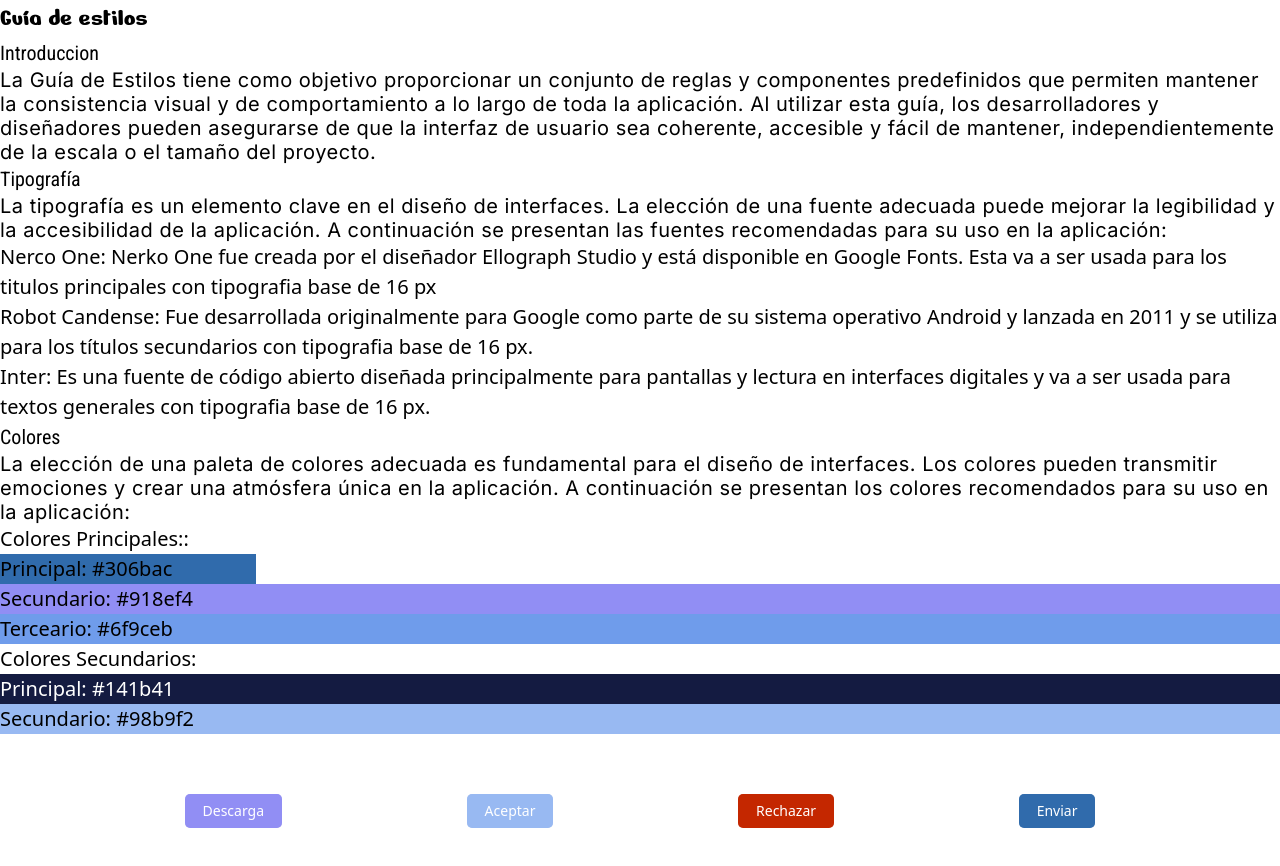
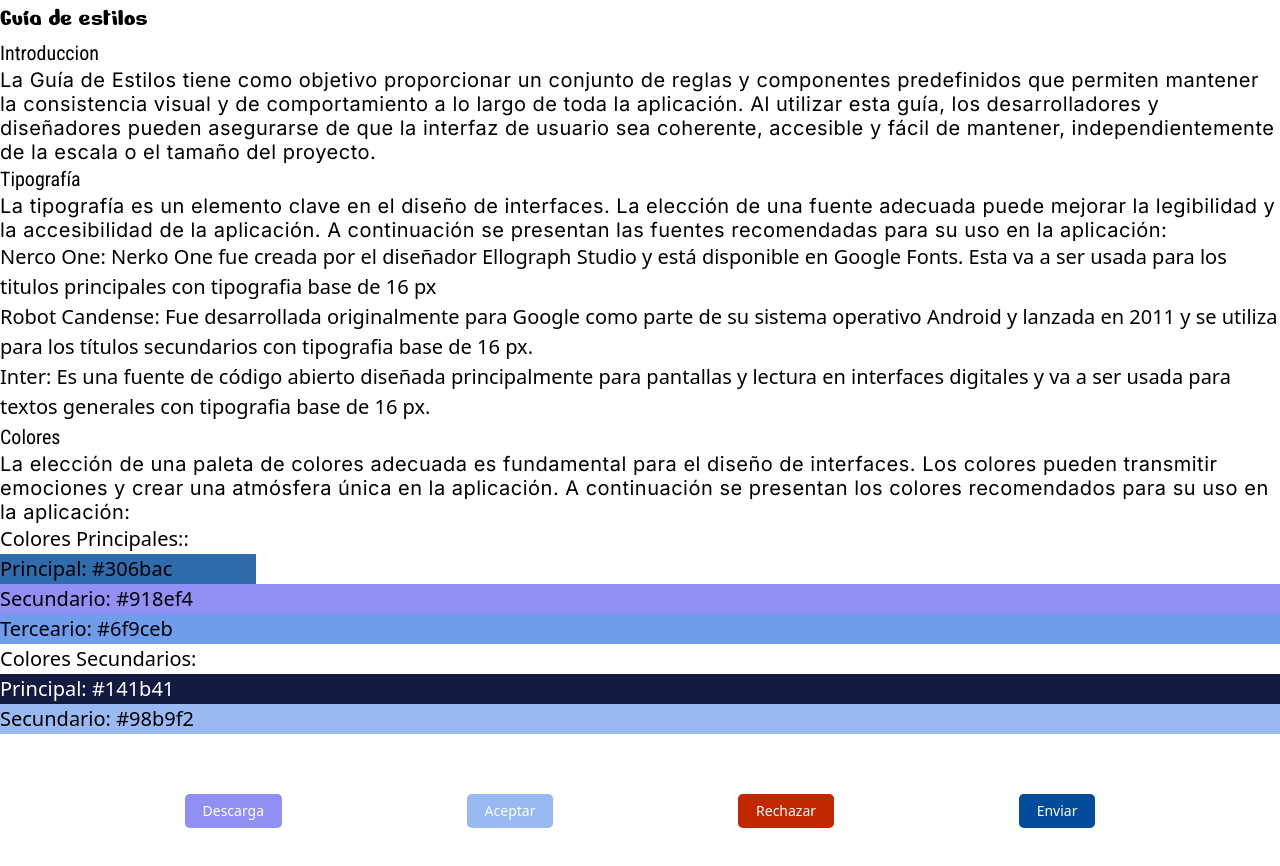
Before and after one commit to FelipeCabal/gossip-web-frontend, a React (Vite) app: page /style-guide in a window 1280 px wide. Shown: the top 866 px of the page. Built offline with nearby package versions, Linux system fonts and the light colour scheme.

Commit message:
cambie el azul de el boton secundario

```diff
--- a/src/css/buttons/buttons.css
+++ b/src/css/buttons/buttons.css
@@ -58,19 +58,19 @@
 }
 
 .btn-success {
-    background: #306bac;
+    background: #034c9b;
 }
 
 .btn-success::before {
-    background: #0d4a8c;
+    background: #0362c7;
 }
 
 .btn-danger {
-    background: #c42700;
+    background: #c32700;
 }
 
 .btn-danger::before {
-    background: #911e01;
+    background: #9f2000;
 }
 
 .btn-link {
```
